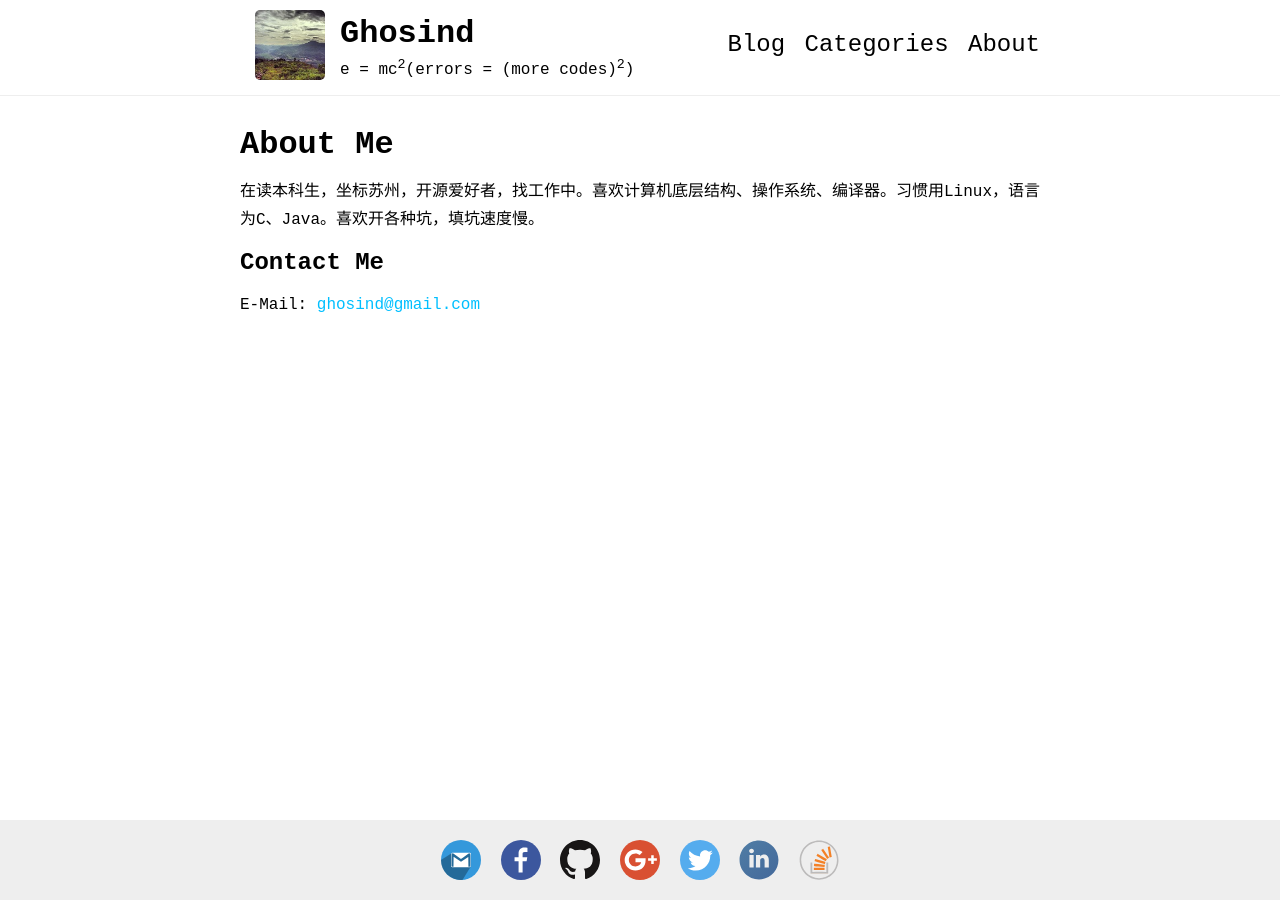
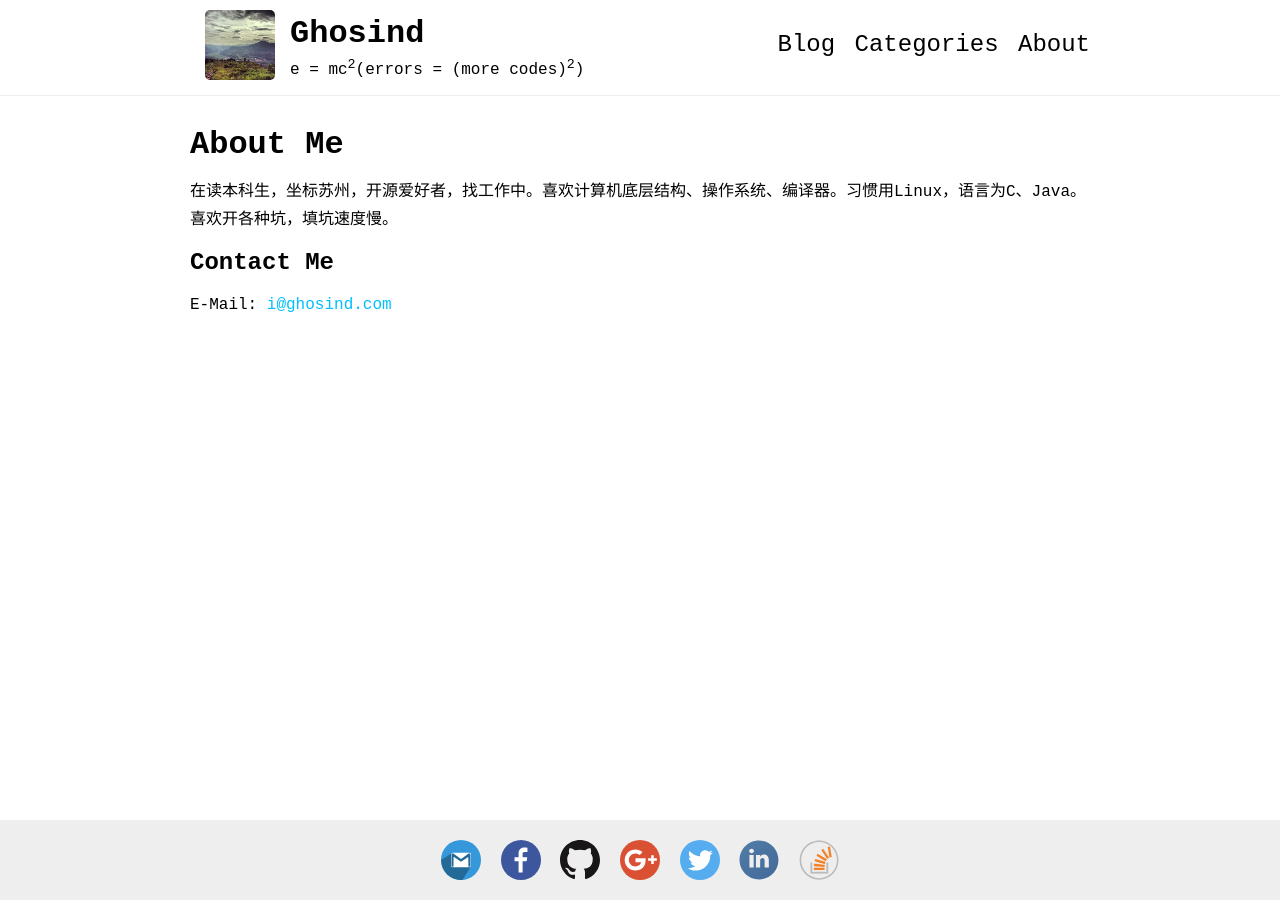
Before and after one commit to ghosind/ghosind.github.io, a Jekyll site: the page built from about.md, in a window 1280 px wide. Built offline with Jekyll 4.4.1, drawn with Linux system fonts in a browser that asks for light colours.

Commit message:
update style and email address

```diff
--- a/_config.yml
+++ b/_config.yml
@@ -14,7 +14,7 @@
 # You can create any custom variable you would like, and they will be accessible
 # in the templates via {{ site.myvariable }}.
 name: Ghosind
-email: ghosind@gmail.com
+email: i@ghosind.com
 description: e = mc<sup>2</sup>(errors = (more codes)<sup>2</sup>)
 baseurl: "" # the subpath of your site, e.g. /blog
 url: "http://www.ghosind.com" # the base hostname & protocol for your site, e.g. http://example.com
@@ -28,7 +28,7 @@ stackoverflow: 2685733
 
 disqus: ghosind
 
-paginate: 5
+paginate: 10
 paginate_path: "/page:num/"
 
 permalink: /:year/:month/:day/:title
--- a/_includes/links.html
+++ b/_includes/links.html
@@ -1,7 +1,7 @@
 {% if site.email %}<a href="mailto:{{ site.email }}"><i class="svg-icon icon-email"></i></a>{% endif %}
-{% if site.facebook %}<a href="https://www.facebook.com/{{ site.facebook }}"><i class="svg-icon icon-facebook"></i></a>{% endif %}
-{% if site.github %}<a href="https://github.com/{{ site.github }}"><i class="svg-icon icon-github"></i></a>{% endif %}
-{% if site.googleplus %}<a href="https://plus.google.com/{{ site.googleplus }}"><i class="svg-icon icon-googleplus"></i></a>{% endif %}
-{% if site.twitter %}<a href="https://twitter.com/{{ site.twitter }}"><i class="svg-icon icon-twitter"></i></a>{% endif %}
-{% if site.linkedin %}<a href="https://linkedin.com/in/{{ site.linkedin }}"><i class="svg-icon icon-linkedin"></i></a>{% endif %}
-{% if site.stackoverflow %}<a href="http://stackoverflow.com/users/{{ site.stackoverflow }}"><i class="svg-icon icon-stackoverflow"></i></a>{% endif %}
+{% if site.facebook %}<a href="https://www.facebook.com/{{ site.facebook }}" target="_blank"><i class="svg-icon icon-facebook"></i></a>{% endif %}
+{% if site.github %}<a href="https://github.com/{{ site.github }}" target="_blank"><i class="svg-icon icon-github"></i></a>{% endif %}
+{% if site.googleplus %}<a href="https://plus.google.com/{{ site.googleplus }}" target="_blank"><i class="svg-icon icon-googleplus"></i></a>{% endif %}
+{% if site.twitter %}<a href="https://twitter.com/{{ site.twitter }}" target="_blank"><i class="svg-icon icon-twitter"></i></a>{% endif %}
+{% if site.linkedin %}<a href="https://linkedin.com/in/{{ site.linkedin }}" target="_blank"><i class="svg-icon icon-linkedin"></i></a>{% endif %}
+{% if site.stackoverflow %}<a href="http://stackoverflow.com/users/{{ site.stackoverflow }}" target="_blank"><i class="svg-icon icon-stackoverflow"></i></a>{% endif %}
--- a/about.md
+++ b/about.md
@@ -7,4 +7,4 @@ permalink: /about/
 在读本科生，坐标苏州，开源爱好者，找工作中。喜欢计算机底层结构、操作系统、编译器。习惯用Linux，语言为C、Java。喜欢开各种坑，填坑速度慢。
 
 ## Contact Me
-E-Mail: [ghosind@gmail.com](mailto:ghosind@gmail.com)
+E-Mail: [{{ site.email }}](mailto:{{ site.email }})
--- a/css/style.css
+++ b/css/style.css
@@ -76,7 +76,7 @@ th {
 
 .container {
   margin: 0 auto;
-  max-width: 800px;
+  max-width: 900px;
   width: 100%;
 }
 
@@ -231,7 +231,7 @@ th {
 }
 
 .categories-list li {
-  margin: 10px 0;
+  margin: 5px 0;
 }
 
 @media screen and (max-width: 768px) {
```
